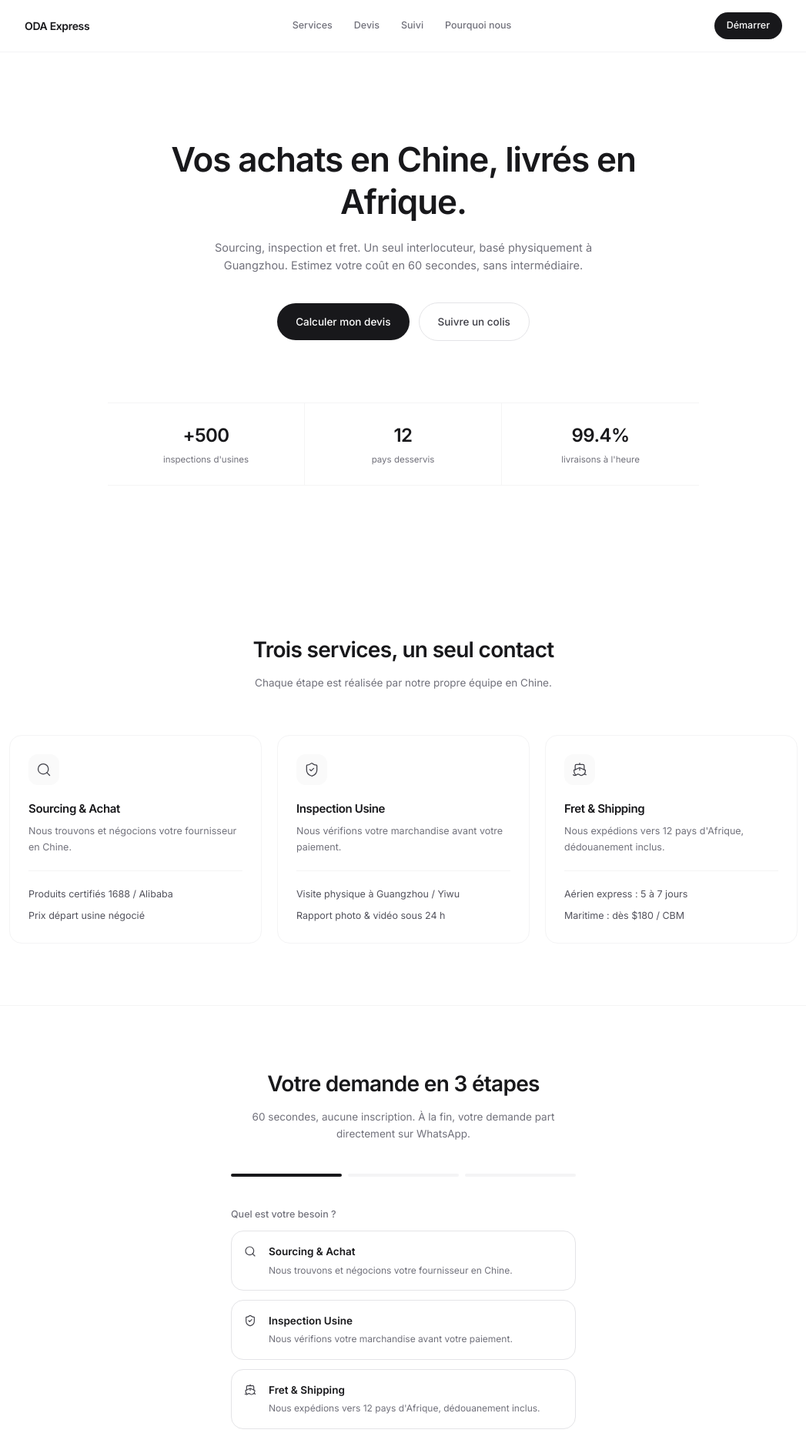
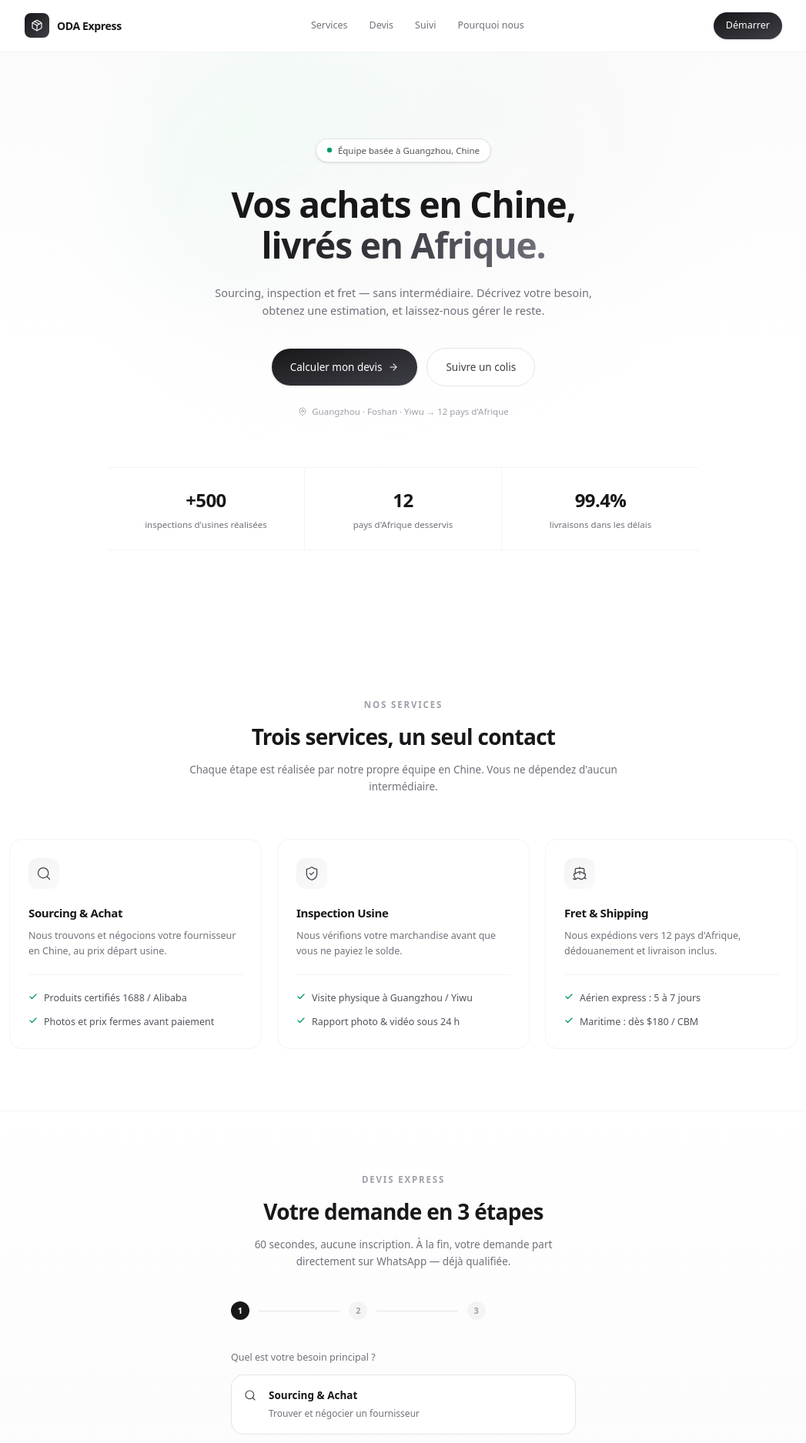
Before and after one commit to PATAWALA/ODA-EXPRESS, a Next.js app: page / in a window 1280 px wide. Shown: the top 1875 px of the page at 77% size, without its empty margins (116-1163 px from the left). Built offline with nearby package versions, Linux system fonts and the light colour scheme.

Commit message:
984 update

```diff
--- a/src/app/globals.css
+++ b/src/app/globals.css
@@ -1,49 +1,44 @@
 @import "tailwindcss";
-
-@theme {
-  --color-brand-50: #f0f9ff;
-  --color-brand-100: #e0f2fe;
-  --color-brand-200: #bae6fd;
-  --color-brand-300: #7dd3fc;
-  --color-brand-400: #38bdf8;
-  --color-brand-500: #0ea5e9;
-  --color-brand-600: #0284c7;
-  --color-brand-700: #0369a1;
-  --color-brand-800: #075985;
-  --color-brand-900: #0c4a6e;
-}
-
-@theme inline {
-  --font-sans: var(--font-inter), ui-sans-serif, system-ui, -apple-system, "Segoe UI", sans-serif;
-}
 
 html {
   scroll-behavior: smooth;
-  scroll-padding-top: 6.5rem;
+  scroll-padding-top: 5rem;
 }
 
-body {
-  -webkit-font-smoothing: antialiased;
-  text-rendering: optimizeLegibility;
+@keyframes fade-up {
+  from {
+    opacity: 0;
+    transform: translateY(14px);
+  }
+  to {
+    opacity: 1;
+    transform: translateY(0);
+  }
 }
 
-@keyframes oda-pulse {
-  0%,
-  100% {
+@keyframes pulse-soft {
+  0%, 100% {
     opacity: 1;
     transform: scale(1);
   }
   50% {
-    opacity: 0.35;
-    transform: scale(1.4);
+    opacity: 0.4;
+    transform: scale(1.5);
   }
 }
 
-.oda-pulse {
-  animation: oda-pulse 1.8s ease-in-out infinite;
+.fade-up {
+  animation: fade-up 0.7s ease-out both;
+}
+.fade-up-delay-1 { animation-delay: 0.1s; }
+.fade-up-delay-2 { animation-delay: 0.2s; }
+.fade-up-delay-3 { animation-delay: 0.3s; }
+
+.pulse-soft {
+  animation: pulse-soft 2s ease-in-out infinite;
 }
 
 ::selection {
-  background-color: #0c4a6e;
+  background-color: #09090b;
   color: #ffffff;
 }
--- a/src/components/Footer.tsx
+++ b/src/components/Footer.tsx
@@ -1,31 +1,45 @@
-import { EMAIL, PHONE, WHATSAPP } from "@/data/oda";
+import { Mail, Package, PhoneCall } from "lucide-react";
+
+const WHATSAPP = "8619515660197";
+const PHONE = "+86 195 1566 0197";
+const EMAIL = "odaxpress10@gmail.com";
 
 export default function Footer() {
   return (
-    <footer id="contact" className="border-t border-zinc-100 px-5 py-12">
-      <div className="mx-auto flex max-w-5xl flex-col items-center gap-6 text-center sm:flex-row sm:justify-between sm:text-left">
-        <div>
-          <p className="text-[13px] font-semibold tracking-tight text-zinc-900">
-            ODA Express
-          </p>
-          <p className="mt-1 text-[12px] text-zinc-500">
+    <footer
+      id="contact"
+      className="relative overflow-hidden border-t border-zinc-100 bg-gradient-to-b from-white to-zinc-50/60 px-5 py-12"
+    >
+      <div className="mx-auto flex max-w-5xl flex-col items-center gap-8 sm:flex-row sm:justify-between sm:text-left">
+        <div className="text-center sm:text-left">
+          <div className="flex items-center justify-center gap-2.5 sm:justify-start">
+            <span className="flex h-8 w-8 items-center justify-center rounded-lg bg-gradient-to-br from-zinc-900 to-zinc-700 text-white">
+              <Package className="h-4 w-4" strokeWidth={1.75} />
+            </span>
+            <span className="text-[13.5px] font-semibold tracking-tight text-zinc-900">
+              ODA Express
+            </span>
+          </div>
+          <p className="mt-3 text-[12px] text-zinc-500">
             Sourcing & Fret Chine — Afrique · Guangzhou
           </p>
         </div>
 
-        <div className="flex flex-col items-center gap-1 sm:items-end">
+        <div className="flex flex-col items-center gap-2 sm:items-end">
           <a
             href={`https://wa.me/${WHATSAPP}`}
             target="_blank"
             rel="noopener noreferrer"
-            className="text-[12.5px] font-medium text-zinc-700 transition hover:text-zinc-900"
+            className="inline-flex items-center gap-2 text-[12.5px] font-medium text-zinc-700 transition hover:text-zinc-900"
           >
+            <PhoneCall className="h-3.5 w-3.5" strokeWidth={1.75} />
             {PHONE}
           </a>
           <a
             href={`mailto:${EMAIL}`}
-            className="text-[12px] text-zinc-500 transition hover:text-zinc-900"
+            className="inline-flex items-center gap-2 text-[12px] text-zinc-500 transition hover:text-zinc-900"
           >
+            <Mail className="h-3.5 w-3.5" strokeWidth={1.75} />
             {EMAIL}
           </a>
         </div>
--- a/src/components/Header.tsx
+++ b/src/components/Header.tsx
@@ -1,4 +1,4 @@
-import { WHATSAPP } from "@/data/oda";
+import { Package } from "lucide-react";
 
 const LINKS = [
   { label: "Services", href: "#services" },
@@ -9,10 +9,15 @@ const LINKS = [
 
 export default function Header() {
   return (
-    <header className="sticky top-0 z-40 border-b border-zinc-100 bg-white/90 backdrop-blur">
+    <header className="sticky top-0 z-40 border-b border-zinc-100 bg-white/80 backdrop-blur-md">
       <div className="mx-auto flex max-w-5xl items-center justify-between px-5 py-4">
-        <a href="#top" className="text-[14px] font-semibold tracking-tight text-zinc-900">
-          ODA Express
+        <a href="#top" className="flex items-center gap-2.5">
+          <span className="flex h-8 w-8 items-center justify-center rounded-lg bg-gradient-to-br from-zinc-900 to-zinc-700 text-white">
+            <Package className="h-4 w-4" strokeWidth={1.75} />
+          </span>
+          <span className="text-[14px] font-semibold tracking-tight text-zinc-900">
+            ODA Express
+          </span>
         </a>
 
         <nav className="hidden items-center gap-7 sm:flex">
@@ -20,7 +25,7 @@ export default function Header() {
             <a
               key={link.href}
               href={link.href}
-              className="text-[12.5px] font-medium text-zinc-500 transition hover:text-zinc-900"
+              className="relative text-[12.5px] font-medium text-zinc-500 transition hover:text-zinc-900"
             >
               {link.label}
             </a>
@@ -29,7 +34,7 @@ export default function Header() {
 
         <a
           href="#devis"
-          className="rounded-full bg-zinc-900 px-4 py-2 text-[12.5px] font-medium text-white transition hover:bg-zinc-800"
+          className="rounded-full bg-gradient-to-br from-zinc-900 to-zinc-700 px-4 py-2 text-[12.5px] font-medium text-white shadow-sm transition hover:shadow-md"
         >
           Démarrer
         </a>
--- a/src/components/Hero.tsx
+++ b/src/components/Hero.tsx
@@ -1,35 +1,71 @@
+import { ArrowRight, MapPin } from "lucide-react";
+
 export default function Hero() {
   return (
-    <section id="top" className="px-5 py-20 sm:py-28">
+    <section
+      id="top"
+      className="relative overflow-hidden px-5 py-20 sm:py-28"
+    >
+      {/* Fond dégradé subtil */}
+      <div
+        aria-hidden
+        className="pointer-events-none absolute inset-0 -z-10 bg-gradient-to-b from-zinc-50/80 via-white to-white"
+      />
+      <div
+        aria-hidden
+        className="pointer-events-none absolute left-1/2 top-0 -z-10 h-[400px] w-[700px] -translate-x-1/2 rounded-full bg-gradient-to-br from-emerald-100/40 via-zinc-100/40 to-transparent blur-3xl"
+      />
+
       <div className="mx-auto max-w-3xl text-center">
-        <h1 className="text-[30px] font-semibold leading-tight tracking-tight text-zinc-900 sm:text-[44px]">
-          Vos achats en Chine, livrés en Afrique.
+        <div className="fade-up inline-flex items-center gap-2 rounded-full border border-zinc-200 bg-white px-3.5 py-1.5 text-[11.5px] font-medium text-zinc-600 shadow-sm">
+          <span className="relative flex h-1.5 w-1.5">
+            <span className="pulse-soft absolute inline-flex h-full w-full rounded-full bg-emerald-500" />
+            <span className="relative inline-flex h-1.5 w-1.5 rounded-full bg-emerald-600" />
+          </span>
+          Équipe basée à Guangzhou, Chine
+        </div>
+
+        <h1 className="fade-up fade-up-delay-1 mt-7 text-[30px] font-semibold leading-[1.15] tracking-tight text-zinc-900 sm:text-[46px]">
+          Vos achats en Chine,
+          <br />
+          <span className="bg-gradient-to-r from-zinc-900 via-zinc-700 to-zinc-500 bg-clip-text text-transparent">
+            livrés en Afrique.
+          </span>
         </h1>
 
-        <p className="mx-auto mt-5 max-w-lg text-[14.5px] leading-relaxed text-zinc-500">
-          Sourcing, inspection et fret. Un seul interlocuteur, basé physiquement
-          à Guangzhou. Estimez votre coût en 60 secondes, sans intermédiaire.
+        <p className="fade-up fade-up-delay-2 mx-auto mt-6 max-w-lg text-[14.5px] leading-relaxed text-zinc-500">
+          Sourcing, inspection et fret — sans intermédiaire. Décrivez votre
+          besoin, obtenez une estimation, et laissez-nous gérer le reste.
         </p>
 
-        <div className="mt-9 flex flex-col items-center justify-center gap-3 sm:flex-row">
+        <div className="fade-up fade-up-delay-3 mt-9 flex flex-col items-center justify-center gap-3 sm:flex-row">
           <a
             href="#devis"
-            className="w-full rounded-full bg-zinc-900 px-6 py-3.5 text-[13.5px] font-medium text-white transition hover:bg-zinc-800 sm:w-auto"
+            className="group inline-flex w-full items-center justify-center gap-2 rounded-full bg-gradient-to-br from-zinc-900 to-zinc-700 px-6 py-3.5 text-[13.5px] font-medium text-white shadow-sm transition hover:shadow-md sm:w-auto"
           >
             Calculer mon devis
+            <ArrowRight
+              className="h-3.5 w-3.5 transition group-hover:translate-x-0.5"
+              strokeWidth={1.75}
+            />
           </a>
           <a
             href="#suivi"
-            className="w-full rounded-full border border-zinc-200 px-6 py-3.5 text-[13.5px] font-medium text-zinc-700 transition hover:border-zinc-300 sm:w-auto"
+            className="w-full rounded-full border border-zinc-200 bg-white px-6 py-3.5 text-[13.5px] font-medium text-zinc-700 transition hover:border-zinc-300 hover:bg-zinc-50 sm:w-auto"
           >
             Suivre un colis
           </a>
         </div>
 
-        <div className="mt-20 grid grid-cols-3 divide-x divide-zinc-100 border-y border-zinc-100">
-          <Stat value="+500" label="inspections d'usines" />
-          <Stat value="12" label="pays desservis" />
-          <Stat value="99.4%" label="livraisons à l'heure" />
+        <p className="fade-up fade-up-delay-3 mt-6 flex items-center justify-center gap-1.5 text-[11.5px] text-zinc-400">
+          <MapPin className="h-3 w-3" strokeWidth={1.75} />
+          Guangzhou · Foshan · Yiwu → 12 pays d&apos;Afrique
+        </p>
+
+        <div className="fade-up fade-up-delay-3 mt-16 grid grid-cols-3 divide-x divide-zinc-100 border-y border-zinc-100">
+          <Stat value="+500" label="inspections d'usines réalisées" />
+          <Stat value="12" label="pays d'Afrique desservis" />
+          <Stat value="99.4%" label="livraisons dans les délais" />
         </div>
       </div>
     </section>
@@ -42,7 +78,9 @@ function Stat({ value, label }: { value: string; label: string }) {
       <p className="text-[24px] font-semibold tracking-tight text-zinc-900">
         {value}
       </p>
-      <p className="mt-1.5 text-[11.5px] leading-snug text-zinc-500">{label}</p>
+      <p className="mt-1.5 text-[11.5px] leading-snug text-zinc-500">
+        {label}
+      </p>
     </div>
   );
 }
--- a/src/components/Services.tsx
+++ b/src/components/Services.tsx
@@ -1,25 +1,50 @@
-import { SERVICES } from "@/data/oda";
+import { Check, Search, ShieldCheck, Ship } from "lucide-react";
+
+const SERVICES = [
+  {
+    icon: Search,
+    title: "Sourcing & Achat",
+    line: "Nous trouvons et négocions votre fournisseur en Chine, au prix départ usine.",
+    points: ["Produits certifiés 1688 / Alibaba", "Photos et prix fermes avant paiement"],
+  },
+  {
+    icon: ShieldCheck,
+    title: "Inspection Usine",
+    line: "Nous vérifions votre marchandise avant que vous ne payiez le solde.",
+    points: ["Visite physique à Guangzhou / Yiwu", "Rapport photo & vidéo sous 24 h"],
+  },
+  {
+    icon: Ship,
+    title: "Fret & Shipping",
+    line: "Nous expédions vers 12 pays d'Afrique, dédouanement et livraison inclus.",
+    points: ["Aérien express : 5 à 7 jours", "Maritime : dès $180 / CBM"],
+  },
+];
 
 export default function Services() {
   return (
     <section id="services" className="px-5 py-20">
       <div className="mx-auto max-w-5xl">
         <div className="mx-auto max-w-xl text-center">
-          <h2 className="text-[22px] font-semibold tracking-tight text-zinc-900 sm:text-[28px]">
+          <p className="text-[11.5px] font-semibold uppercase tracking-[0.16em] text-zinc-400">
+            Nos services
+          </p>
+          <h2 className="mt-3 text-[22px] font-semibold tracking-tight text-zinc-900 sm:text-[28px]">
             Trois services, un seul contact
           </h2>
           <p className="mt-3 text-[13.5px] leading-relaxed text-zinc-500">
-            Chaque étape est réalisée par notre propre équipe en Chine.
+            Chaque étape est réalisée par notre propre équipe en Chine. Vous ne
+            dépendez d&apos;aucun intermédiaire.
           </p>
         </div>
 
         <div className="mt-14 grid gap-5 sm:grid-cols-3">
           {SERVICES.map((service) => (
             <article
-              key={service.id}
-              className="rounded-2xl border border-zinc-100 p-6"
+              key={service.title}
+              className="group relative rounded-2xl border border-zinc-100 bg-white p-6 transition hover:border-zinc-200 hover:shadow-[0_4px_24px_-8px_rgba(0,0,0,0.08)]"
             >
-              <span className="flex h-10 w-10 items-center justify-center rounded-xl bg-zinc-50 text-zinc-700">
+              <span className="flex h-10 w-10 items-center justify-center rounded-xl bg-gradient-to-br from-zinc-100 to-zinc-50 text-zinc-700 transition group-hover:from-zinc-900 group-hover:to-zinc-700 group-hover:text-white">
                 <service.icon className="h-5 w-5" strokeWidth={1.5} />
               </span>
 
@@ -30,13 +55,16 @@ export default function Services() {
                 {service.line}
               </p>
 
-              <ul className="mt-5 space-y-2 border-t border-zinc-100 pt-5">
+              <ul className="mt-5 space-y-2.5 border-t border-zinc-100 pt-5">
                 {service.points.map((point) => (
-                  <li
-                    key={point}
-                    className="text-[12.5px] leading-relaxed text-zinc-600"
-                  >
-                    {point}
+                  <li key={point} className="flex items-start gap-2">
+                    <Check
+                      className="mt-0.5 h-3 w-3 shrink-0 text-emerald-600"
+                      strokeWidth={2.5}
+                    />
+                    <span className="text-[12.5px] leading-relaxed text-zinc-600">
+                      {point}
+                    </span>
                   </li>
                 ))}
               </ul>
--- a/src/components/Wizard.tsx
+++ b/src/components/Wizard.tsx
@@ -1,22 +1,41 @@
 "use client";
 
 import { useMemo, useState } from "react";
-import { ArrowLeft, ArrowRight } from "lucide-react";
-import {
-  AIR_PER_KG,
-  CITIES,
-  PRODUCTS,
-  SEA_PER_CBM,
-  SERVICES,
-  WHATSAPP,
-  type Service,
-} from "@/data/oda";
+import { ArrowLeft, ArrowRight, Check } from "lucide-react";
+import { Search, ShieldCheck, Ship } from "lucide-react";
+
+const AIR_PER_KG = 10;
+const SEA_PER_CBM = 180;
+const WHATSAPP = "8619515660197";
+
+const SERVICES = [
+  { id: "sourcing", icon: Search, title: "Sourcing & Achat", line: "Trouver et négocier un fournisseur" },
+  { id: "inspection", icon: ShieldCheck, title: "Inspection Usine", line: "Vérifier la marchandise avant paiement" },
+  { id: "shipping", icon: Ship, title: "Fret & Shipping", line: "Expédier vers l'Afrique" },
+];
+
+const PRODUCTS = [
+  "Téléphones & accessoires",
+  "Électronique",
+  "Pièces auto / moto",
+  "Textile & chaussures",
+  "Mobilier",
+  "Matériel médical",
+  "Machines industrielles",
+  "Autre",
+];
+
+const CITIES = [
+  "Kinshasa", "Lubumbashi", "Douala", "Yaoundé",
+  "Abidjan", "Dakar", "Libreville", "Brazzaville",
+  "Pointe-Noire", "Ouagadougou", "Cotonou", "Lomé",
+];
 
 type Mode = "air" | "sea";
 
 export default function Wizard() {
   const [step, setStep] = useState(1);
-  const [service, setService] = useState<Service | null>(null);
+  const [service, setService] = useState<(typeof SERVICES)[number] | null>(null);
   const [product, setProduct] = useState("");
   const [city, setCity] = useState("");
   const [mode, setMode] = useState<Mode>("air");
@@ -48,35 +67,66 @@ export default function Wizard() {
     step === 3;
 
   return (
-    <section id="devis" className="border-t border-zinc-100 px-5 py-20">
+    <section
+      id="devis"
+      className="relative overflow-hidden border-t border-zinc-100 px-5 py-20"
+    >
+      <div
+        aria-hidden
+        className="pointer-events-none absolute inset-0 -z-10 bg-gradient-to-b from-white via-zinc-50/60 to-white"
+      />
+
       <div className="mx-auto max-w-md">
         <div className="text-center">
-          <h2 className="text-[22px] font-semibold tracking-tight text-zinc-900 sm:text-[28px]">
+          <p className="text-[11.5px] font-semibold uppercase tracking-[0.16em] text-zinc-400">
+            Devis express
+          </p>
+          <h2 className="mt-3 text-[22px] font-semibold tracking-tight text-zinc-900 sm:text-[28px]">
             Votre demande en 3 étapes
           </h2>
           <p className="mt-3 text-[13.5px] leading-relaxed text-zinc-500">
             60 secondes, aucune inscription. À la fin, votre demande part
-            directement sur WhatsApp.
+            directement sur WhatsApp — déjà qualifiée.
           </p>
         </div>
 
-        <div className="mt-10 flex items-center gap-2">
-          {[1, 2, 3].map((n) => (
-            <div
-              key={n}
-              className={
-                "h-1 flex-1 rounded-full transition " +
-                (step >= n ? "bg-zinc-900" : "bg-zinc-100")
-              }
-            />
-          ))}
+        {/* Étapes */}
+        <div className="mt-10 flex items-center gap-3">
+          {[1, 2, 3].map((n) => {
+            const done = step > n;
+            const active = step === n;
+            return (
+              <div key={n} className="flex flex-1 items-center gap-3">
+                <span
+                  className={
+                    "flex h-6 w-6 shrink-0 items-center justify-center rounded-full text-[11px] font-semibold transition " +
+                    (done
+                      ? "bg-emerald-600 text-white"
+                      : active
+                        ? "bg-zinc-900 text-white"
+                        : "bg-zinc-100 text-zinc-400")
+                  }
+                >
+                  {done ? <Check className="h-3 w-3" strokeWidth={3} /> : n}
+                </span>
+                {n < 3 && (
+                  <span
+                    className={
+                      "h-px flex-1 transition " +
+                      (done ? "bg-emerald-500" : "bg-zinc-200")
+                    }
+                  />
+                )}
+              </div>
+            );
+          })}
         </div>
 
         <div className="mt-10">
           {step === 1 && (
             <div className="space-y-3">
               <p className="text-[12.5px] font-medium text-zinc-500">
-                Quel est votre besoin ?
+                Quel est votre besoin principal ?
               </p>
               {SERVICES.map((item) => {
                 const active = service?.id === item.id;
@@ -86,14 +136,17 @@ export default function Wizard() {
                     type="button"
                     onClick={() => setService(item)}
                     className={
-                      "flex w-full items-start gap-4 rounded-2xl border p-4 text-left transition " +
+                      "flex w-full items-start gap-4 rounded-2xl border bg-white p-4 text-left transition " +
                       (active
-                        ? "border-zinc-900 bg-zinc-50"
-                        : "border-zinc-200 hover:border-zinc-300")
+                        ? "border-zinc-900 shadow-sm"
+                        : "border-zinc-200 hover:border-zinc-300 hover:shadow-sm")
                     }
                   >
                     <item.icon
-                      className="mt-0.5 h-4 w-4 shrink-0 text-zinc-700"
+                      className={
+                        "mt-0.5 h-4 w-4 shrink-0 transition " +
+                        (active ? "text-emerald-600" : "text-zinc-700")
+                      }
                       strokeWidth={1.75}
                     />
                     <span>
@@ -160,18 +213,22 @@ export default function Wizard() {
                   value={weight}
                   onChange={(e) => setWeight(e.target.value)}
                   placeholder="Ex. 150"
-                  className="w-full rounded-xl border border-zinc-200 px-3.5 py-3 text-[13.5px] outline-none transition focus:border-zinc-400"
+                  className="w-full rounded-xl border border-zinc-200 bg-white px-3.5 py-3 text-[13.5px] outline-none transition focus:border-zinc-400"
                 />
               </label>
 
-              <div className="rounded-2xl bg-zinc-900 p-6 text-center">
-                <p className="text-[11px] uppercase tracking-wider text-zinc-400">
+              <div className="relative overflow-hidden rounded-2xl bg-gradient-to-br from-zinc-900 via-zinc-900 to-zinc-800 p-6 text-center">
+                <div
+                  aria-hidden
+                  className="pointer-events-none absolute -top-16 left-1/2 h-32 w-32 -translate-x-1/2 rounded-full bg-emerald-500/20 blur-3xl"
+                />
+                <p className="relative text-[11px] uppercase tracking-wider text-zinc-400">
                   Estimation
                 </p>
-                <p className="mt-2 text-[28px] font-semibold tracking-tight text-white">
+                <p className="relative mt-2 text-[28px] font-semibold tracking-tight text-white">
                   {estimate ? `$${estimate}` : "—"}
                 </p>
-                <p className="mt-1 text-[11.5px] text-zinc-500">
+                <p className="relative mt-1 text-[11.5px] text-zinc-400">
                   {mode === "air"
                     ? "Transit 5 à 7 jours"
                     : "Transit 35 à 50 jours"}
@@ -185,7 +242,7 @@ export default function Wizard() {
               <button
                 type="button"
                 onClick={() => setStep(step - 1)}
-                className="inline-flex items-center gap-1.5 rounded-full border border-zinc-200 px-5 py-2.5 text-[12.5px] font-medium text-zinc-700 transition hover:border-zinc-300"
+                className="inline-flex items-center gap-1.5 rounded-full border border-zinc-200 bg-white px-5 py-2.5 text-[12.5px] font-medium text-zinc-700 transition hover:border-zinc-300"
               >
                 <ArrowLeft className="h-3.5 w-3.5" strokeWidth={1.75} />
                 Retour
@@ -202,7 +259,7 @@ export default function Wizard() {
                 className={
                   "inline-flex items-center gap-1.5 rounded-full px-5 py-2.5 text-[12.5px] font-medium text-white transition " +
                   (canContinue
-                    ? "bg-zinc-900 hover:bg-zinc-800"
+                    ? "bg-gradient-to-br from-zinc-900 to-zinc-700 shadow-sm hover:shadow-md"
                     : "cursor-not-allowed bg-zinc-300")
                 }
               >
@@ -214,7 +271,7 @@ export default function Wizard() {
                 href={whatsapp}
                 target="_blank"
                 rel="noopener noreferrer"
-                className="inline-flex items-center gap-1.5 rounded-full bg-emerald-600 px-5 py-2.5 text-[12.5px] font-medium text-white transition hover:bg-emerald-700"
+                className="inline-flex items-center gap-1.5 rounded-full bg-gradient-to-br from-emerald-600 to-emerald-700 px-5 py-2.5 text-[12.5px] font-medium text-white shadow-sm transition hover:shadow-md"
               >
                 Envoyer sur WhatsApp
                 <ArrowRight className="h-3.5 w-3.5" strokeWidth={1.75} />
@@ -279,8 +336,8 @@ function ModeButton({
       className={
         "rounded-xl border py-3 text-[12.5px] font-medium transition " +
         (active
-          ? "border-zinc-900 bg-zinc-900 text-white"
-          : "border-zinc-200 text-zinc-700 hover:border-zinc-300")
+          ? "border-zinc-900 bg-gradient-to-br from-zinc-900 to-zinc-700 text-white shadow-sm"
+          : "border-zinc-200 bg-white text-zinc-700 hover:border-zinc-300")
       }
     >
       {label}
```
Also changed, not shown: src/components/Tracking.tsx (+19 -9 lines), src/components/Trust.tsx (+32 -11 lines).
